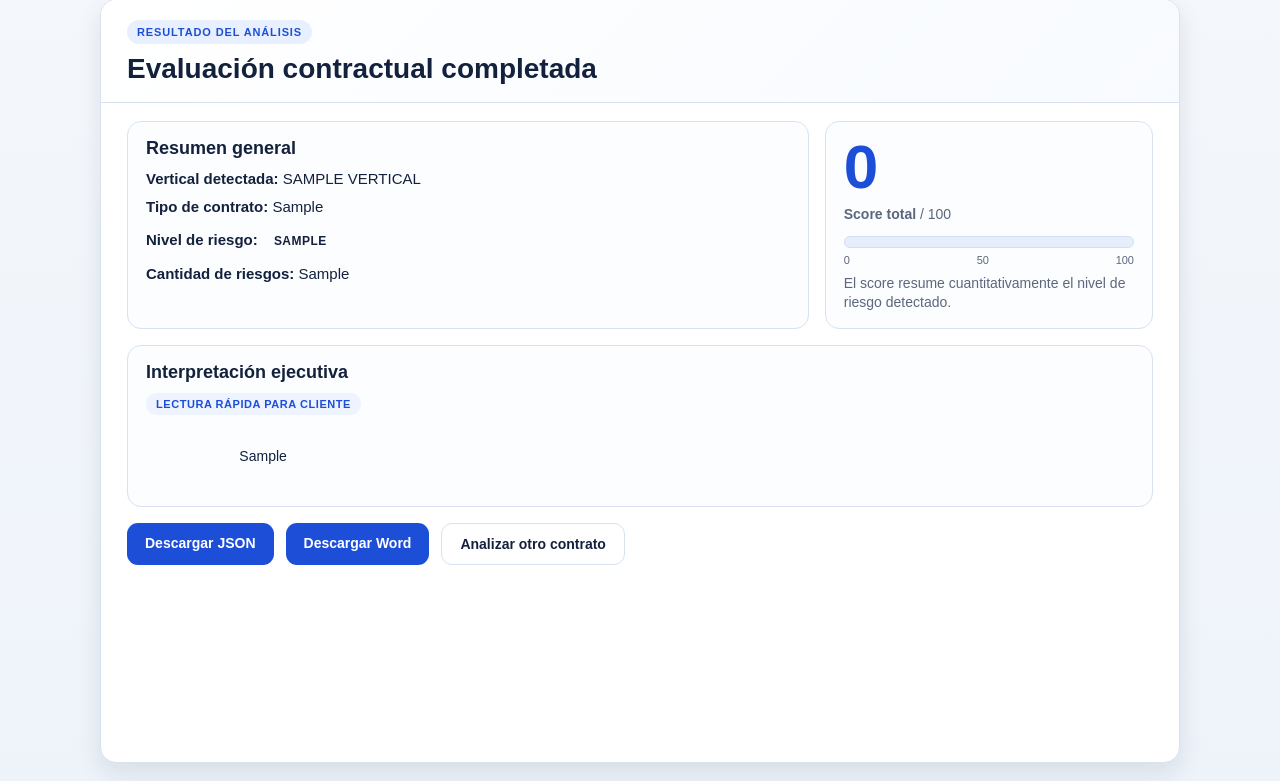
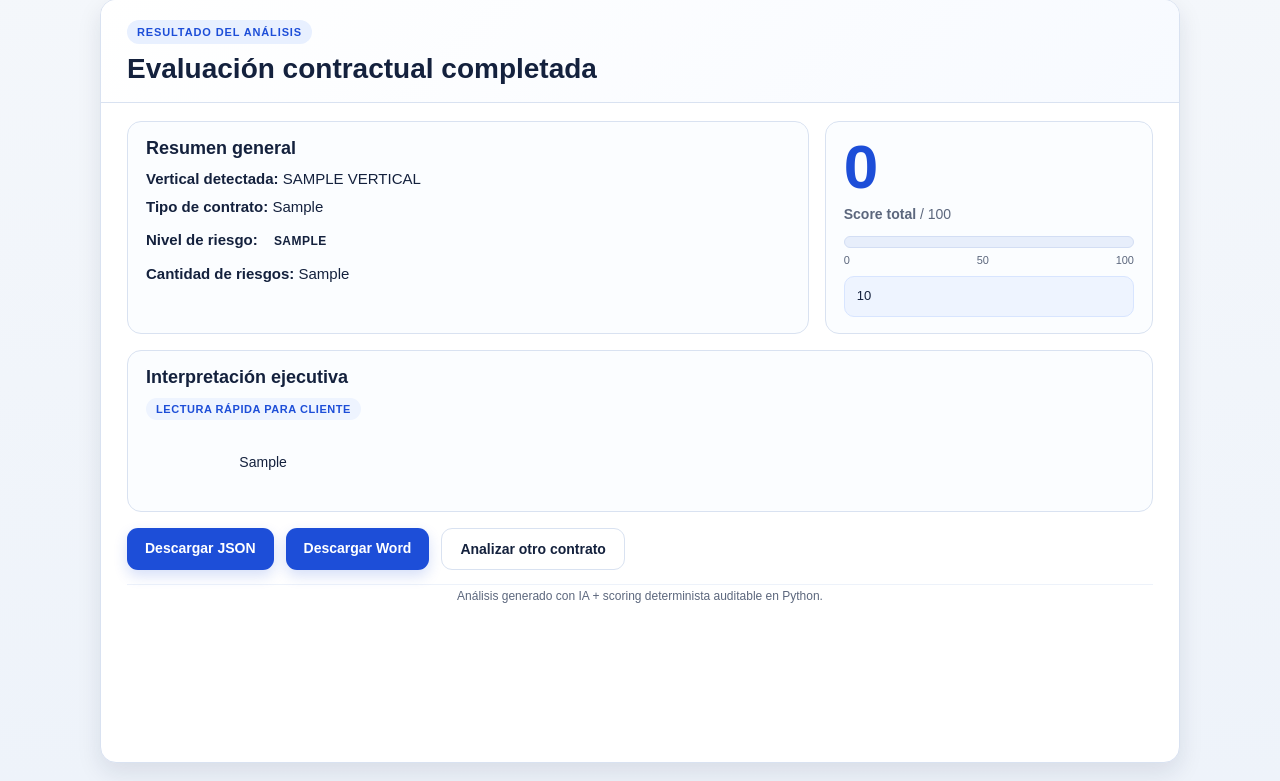
Before and after one commit to cgcv1961-design/AI_Gpt_AUTOMATIZACION, a FastAPI app: template demo_web/templates/resultado.html in a window 1280 px wide. Shown: the part 19-800 px from the top of the page. Run offline with FastAPI, Linux system fonts and the light colour scheme; the template is opened without the code that fills it: most values are stand-ins (such as "Sample title", 1, 10 or a date in 2020).

Commit message:
Mejora resultado web con interpretacion de score y confianza

```diff
--- a/api/api.py
+++ b/api/api.py
@@ -148,6 +148,18 @@
     return scoring.get("nivel_riesgo") or resumen.get("nivel_riesgo") or "-"
 
 
+def interpretar_score(score: float) -> str:
+    """
+    Traduce el score a una lectura rápida orientada a cliente.
+    """
+    if score < 30:
+        return "Riesgo bajo: el contrato presenta una exposición relativamente contenida."
+    elif score < 70:
+        return "Riesgo medio: existen cláusulas que requieren revisión antes de firmar."
+    else:
+        return "Riesgo alto: el contrato puede resultar desfavorable y exige revisión cuidadosa."
+
+
 @app.get("/", response_class=HTMLResponse)
 def home(request: Request):
     try:
@@ -231,6 +243,7 @@
         interpretacion_ejecutiva = obtener_interpretacion_ejecutiva(data, resumen)
         score_total = obtener_score_total(data, resumen)
         nivel_riesgo = obtener_nivel_riesgo(data, resumen)
+        interpretacion_score = interpretar_score(score_total)
 
         return templates.TemplateResponse(
             request=request,
@@ -244,6 +257,7 @@
                 "interpretacion_ejecutiva": interpretacion_ejecutiva,
                 "score_total": score_total,
                 "nivel_riesgo": nivel_riesgo,
+                "interpretacion_score": interpretacion_score,
             }
         )
 
--- a/demo_web/templates/resultado.html
+++ b/demo_web/templates/resultado.html
@@ -128,6 +128,17 @@
             line-height: 1.35;
         }
 
+        .score-explainer {
+            margin-top: 2px;
+            font-size: 13px;
+            line-height: 1.45;
+            color: var(--text);
+            background: #eef4ff;
+            border: 1px solid #d8e5ff;
+            border-radius: 10px;
+            padding: 10px 12px;
+        }
+
         .score-bar-box { margin-top: 4px; }
 
         .score-bar {
@@ -221,6 +232,7 @@
             display: flex;
             gap: 12px;
             flex-wrap: wrap;
+            margin-bottom: 14px;
         }
 
         .btn {
@@ -230,17 +242,19 @@
             padding: 12px 18px;
             font-size: 14px;
             font-weight: 700;
-            transition: background 0.2s ease, transform 0.2s ease;
+            transition: background 0.2s ease, transform 0.2s ease, box-shadow 0.2s ease;
         }
 
         .btn-primary {
             background: var(--primary);
             color: white;
+            box-shadow: 0 6px 14px rgba(29, 78, 216, 0.18);
         }
 
         .btn-primary:hover {
             background: var(--primary-hover);
             transform: translateY(-1px);
+            box-shadow: 0 8px 16px rgba(29, 78, 216, 0.22);
         }
 
         .btn-secondary {
@@ -252,6 +266,14 @@
         .btn-secondary:hover {
             background: #f7faff;
             transform: translateY(-1px);
+        }
+
+        .trust-line {
+            padding-top: 4px;
+            font-size: 12px;
+            color: var(--muted);
+            text-align: center;
+            border-top: 1px solid #edf2fa;
         }
 
         @media (max-width: 900px) {
@@ -323,8 +345,8 @@
                             </div>
                         </div>
 
-                        <div class="score-label">
-                            El score resume cuantitativamente el nivel de riesgo detectado.
+                        <div class="score-explainer">
+                            {{ interpretacion_score }}
                         </div>
                     </div>
                 </div>
@@ -342,6 +364,10 @@
                     <a class="btn btn-primary" href="/descargar/word/{{ word_nombre }}">Descargar Word</a>
                     <a class="btn btn-secondary" href="/">Analizar otro contrato</a>
                 </div>
+
+                <div class="trust-line">
+                    Análisis generado con IA + scoring determinista auditable en Python.
+                </div>
             </div>
         </div>
     </div>
```
